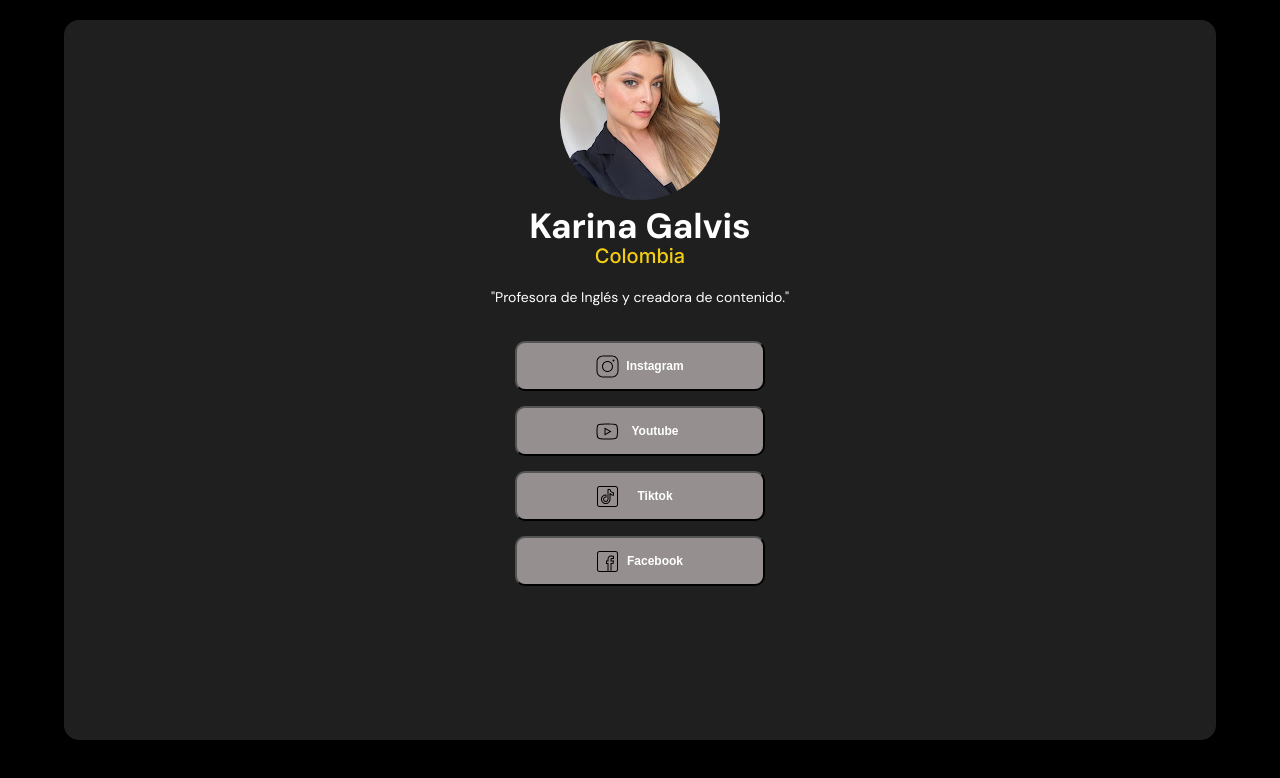
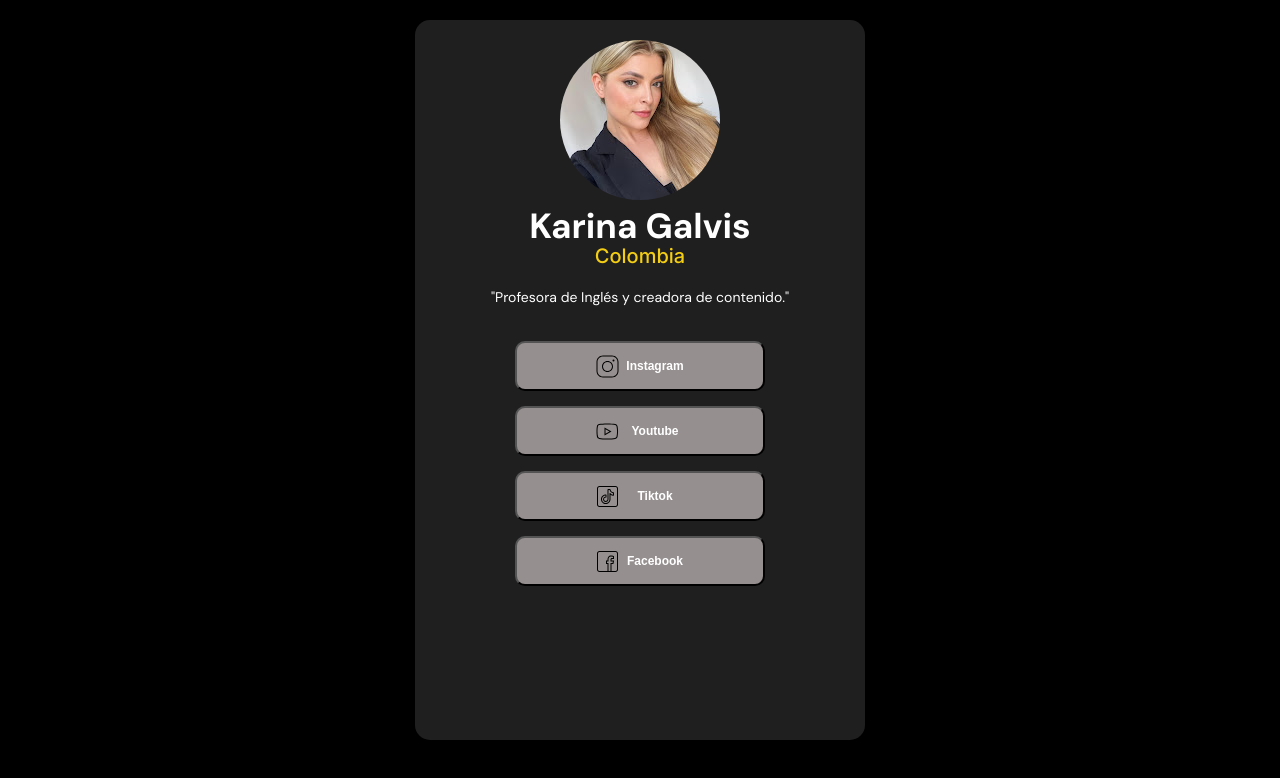
Before and after one commit to Rafaelbdev2/KLinktree, a plain HTML site: page index.html in a window 1280 px wide. Drawn offline with Linux system fonts and the light colour scheme.

Commit message:
Update style.css

```diff
--- a/style.css
+++ b/style.css
@@ -30,7 +30,7 @@ header .header_img img {
 }
 
 main {
-    width: 90%;
+    width: 450px;
     background-color: var(--color2);
     margin: 0 auto;
     border-radius: 15px;
```
